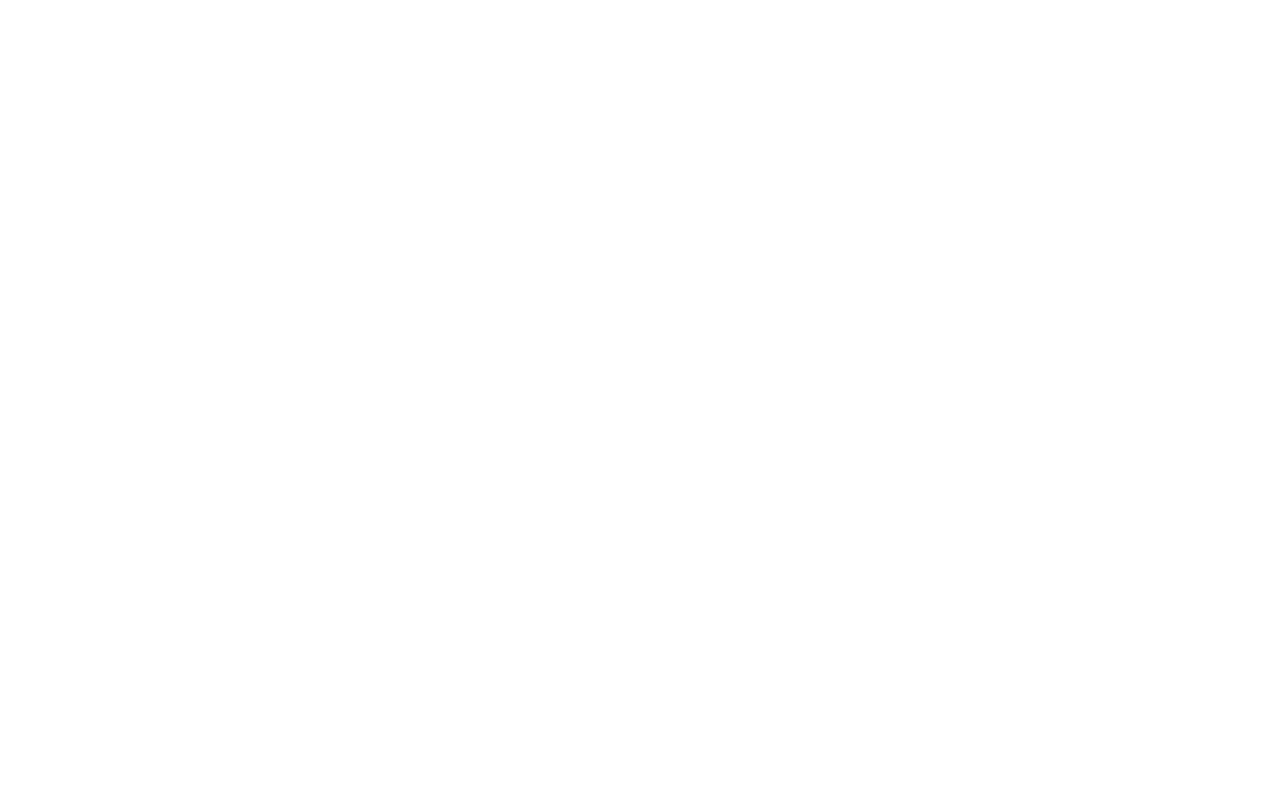
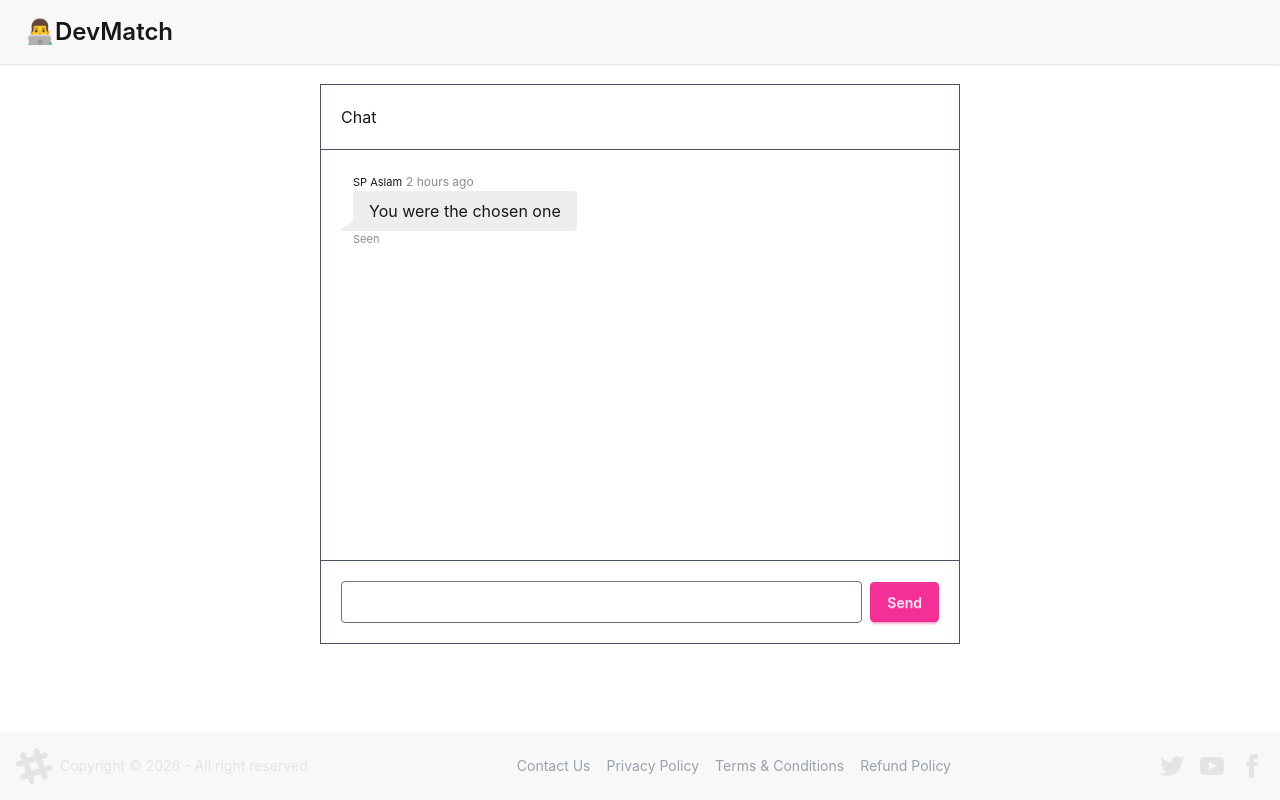
Before and after one commit to SamalAdarsh/DevMatch-Frontend, a React (Vite) app: page /chat/1 in a window 1280 px wide. Before the commit this address had no page. Built offline with nearby package versions, Linux system fonts and the light colour scheme; no server answers.

Commit message:
initiated chat feature

```diff
--- a/src/App.jsx
+++ b/src/App.jsx
@@ -12,6 +12,7 @@
 import TermsAndConditions from "./components/legal/TermsAndConditions";
 import RefundPolicy from "./components/legal/RefundPolicy";
 import Premium from "./components/Premium";
+import Chat from "./components/Chat";
 
 function App() {
   return (
@@ -30,6 +31,7 @@
               <Route path="/terms" element={<TermsAndConditions />} />
               <Route path="/refund" element={<RefundPolicy />} />
               <Route path="/premium" element={<Premium />} />
+              <Route path="/chat/:targetUserId" element={<Chat />} />
             </Route>
           </Routes>
         </BrowserRouter>
--- /dev/null
+++ b/src/components/Chat.jsx
@@ -0,0 +1,112 @@
+import {  useState } from "react";
+import { useParams } from "react-router-dom";
+// import { createSocketConnection } from "../utils/socket";
+// import { useSelector } from "react-redux";
+// import axios from "axios";
+// import { BASE_URL } from "../utils/constants";
+
+const Chat = () => {
+  const { targetUserId } = useParams();
+  const [messages, setMessages] = useState([{text:"Hello"}]);
+//   const [newMessage, setNewMessage] = useState("");
+//   const user = useSelector((store) => store.user);
+//   const userId = user?._id;
+
+//   const fetchChatMessages = async () => {
+//     const chat = await axios.get(BASE_URL + "/chat/" + targetUserId, {
+//       withCredentials: true,
+//     });
+
+//     console.log(chat.data.messages);
+
+//     const chatMessages = chat?.data?.messages.map((msg) => {
+//       const { senderId, text } = msg;
+//       return {
+//         firstName: senderId?.firstName,
+//         lastName: senderId?.lastName,
+//         text,
+//       };
+//     });
+//     setMessages(chatMessages);
+//   };
+//   useEffect(() => {
+//     // eslint-disable-next-line react-hooks/set-state-in-effect
+//     fetchChatMessages();
+//   }, []);
+
+//   useEffect(() => {
+//     if (!userId) {
+//       return;
+//     }
+//     const socket = createSocketConnection();
+    // As soon as the page loaded, the socket connection is made and joinChat event is emitted
+    // socket.emit("joinChat", {
+    //   firstName: user.firstName,
+    //   userId,
+    //   targetUserId,
+    // });
+
+    // socket.on("messageReceived", ({ firstName, lastName, text }) => {
+    //   console.log(firstName + " :  " + text);
+    //   setMessages((messages) => [...messages, { firstName, lastName, text }]);
+    // });
+
+//     return () => {
+//       socket.disconnect();
+//     };
+//   }, [userId, targetUserId]);
+
+//   const sendMessage = () => {
+//     const socket = createSocketConnection();
+//     socket.emit("sendMessage", {
+//       firstName: user.firstName,
+//       lastName: user.lastName,
+//       userId,
+//       targetUserId,
+//       text: newMessage,
+//     });
+//     setNewMessage("");
+//   };
+console.log(targetUserId);
+  return (
+    <div className="w-1/2 mx-auto border border-gray-600 m-5 h-[70vh] flex flex-col">
+      <h1 className="p-5 border-b border-gray-600">Chat</h1>
+      <div className="flex-1 overflow-scroll p-5">
+        {messages.map((msg, index) => {
+          return (
+            <div
+              key={index}
+            //   className={
+            //     "chat " +
+            //     (user.firstName === msg.firstName ? "chat-end" : "chat-start")
+            //   }
+
+            className="chat chat-start"
+            >
+              <div className="chat-header">
+                {/* {`${msg.firstName}  ${msg.lastName}`} */}
+                SP Aslam
+                <time className="text-xs opacity-50"> 2 hours ago</time>
+              </div>
+              <div className="chat-bubble">You were the chosen one</div>
+              <div className="chat-footer opacity-50">Seen</div>
+            </div>
+          );
+        })}
+      </div>
+      <div className="p-5 border-t border-gray-600 flex items-center gap-2">
+        <input
+        //   value={newMessage}
+        //   onChange={(e) => setNewMessage(e.target.value)}
+          className="flex-1 border border-gray-500 text-white rounded p-2"
+        ></input>
+        <button
+        // onClick={sendMessage}
+        className="btn btn-secondary">
+          Send
+        </button>
+      </div>
+    </div>
+  );
+};
+export default Chat;
--- a/src/components/Connections.jsx
+++ b/src/components/Connections.jsx
@@ -3,6 +3,7 @@
 import { useDispatch, useSelector } from "react-redux";
 import { BASE_URL } from "../utils/constants";
 import { addConnection } from "../utils/connectionsSlice";
+import { Link } from "react-router-dom";
 
 const Connections = () => {
   const connections = useSelector((store) => store.connections);
@@ -55,6 +56,9 @@
               {age && gender && <p>{age + ", " + gender}</p>}
               <p>{about}</p>
             </div>
+            <Link to={"/chat/" + _id}>
+              <button className="btn btn-primary">Chat</button>
+            </Link>
           </div>
         );
       })}
```
